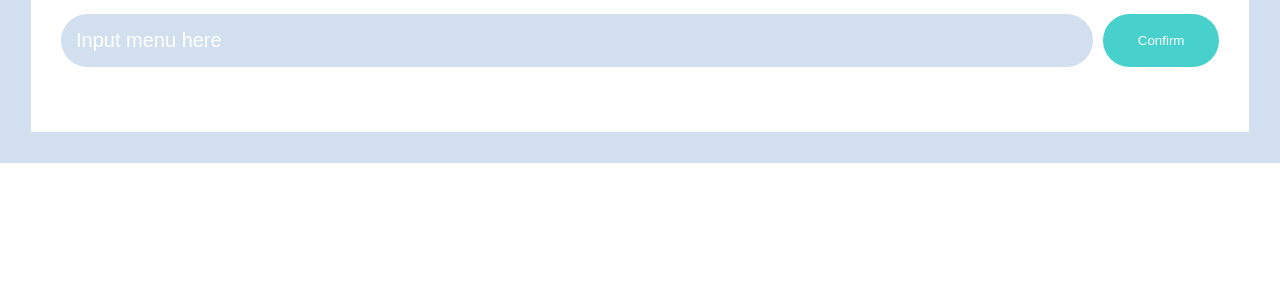
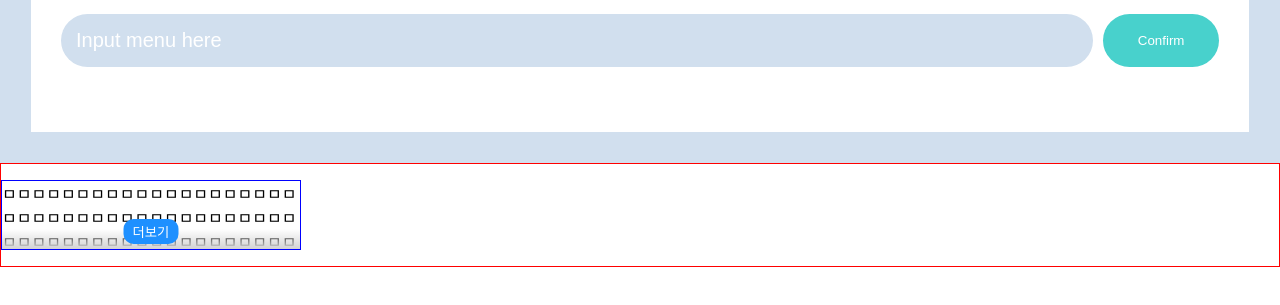
Before and after one commit to rlawksml/JS-2022, a plain HTML site: page index_3.html in a window 1280 px wide. Shown: the part 285-590 px from the top of the page. Drawn offline with Linux system fonts and the light colour scheme.

Commit message:
가리기 연습중

```diff
--- a/index3.js
+++ b/index3.js
@@ -61,3 +61,16 @@ document.querySelector('#input-btn').addEventListener('click', (e) => {
   }
   CountingItems();
 });
+
+// test
+
+var word_length = document.querySelector('.test-text').innerText.length;
+
+if (word_length >= 50) {
+  document.querySelector('.test-text').style.height = 70 + 'px';
+}
+
+function click_moreView(e) {
+  e.closest('p').style.height = 'auto';
+  e.closest('p').style.backgroundColor = 'none';
+}
--- a/index_3.html
+++ b/index_3.html
@@ -1,20 +1,18 @@
 <!DOCTYPE html>
 <html lang="ko">
-
   <head>
-  <meta charset="UTF-8">
-  <meta http-equiv="X-UA-Compatible" content="IE=edge">
-  <meta name="viewport" content="width=device-width, initial-scale=1.0">
+    <meta charset="UTF-8" />
+    <meta http-equiv="X-UA-Compatible" content="IE=edge" />
+    <meta name="viewport" content="width=device-width, initial-scale=1.0" />
 
     <!-- css -->
-  <link rel="stylesheet" href="./css/test_3.css">
+    <link rel="stylesheet" href="./css/test_3.css" />
     <!-- js -->
     <script defer src="./index3.js"></script>
     <title>Document</title>
   </head>
 
   <body>
-
     <!--
   - 에스프레소 메뉴에 새로운 메뉴를 확인 버튼 또는 엔터키 입력으로 추가한다.
 
@@ -31,9 +29,7 @@
  -->
 
     <div class="container">
-
       <div class="content-wrap">
-
         <div class="whole-menu-title-ct">
           <p class="whole-menu-title-ct__emoji">&#10024;</p>
           <h3 class="whole-menu-title-ct__txt">Manage</h3>
@@ -55,20 +51,27 @@
           </div>
 
           <div class="menu-mananging-inputBox">
-          <input id="newMenu-input" class="menu-mananging-inputBox__input" type="text" placeholder="Input menu here">
+            <input
+              id="newMenu-input"
+              class="menu-mananging-inputBox__input"
+              type="text"
+              placeholder="Input menu here"
+            />
             <button id="input-btn" class="menu-mananging-inputBox__okBtn">Confirm</button>
           </div>
 
-        <div class='menu-list-ct'>
-          <ul id="espresso-menu-list" class="menu-list">
-
-          </ul>
+          <div class="menu-list-ct">
+            <ul id="espresso-menu-list" class="menu-list"></ul>
+          </div>
+        </div>
       </div>
     </div>
 
-    </div>
-
+    <div class="test-message">
+      <p class="test-text">
+        ㅁㅁㅁㅁㅁㅁㅁㅁㅁㅁㅁㅁㅁㅁㅁㅁㅁㅁㅁㅁㅁㅁㅁㅁㅁㅁㅁㅁㅁㅁㅁㅁㅁㅁㅁㅁㅁㅁㅁㅁㅁㅁㅁㅁㅁㅁㅁㅁㅁㅁㅁㅁㅁㅁㅁㅁㅁㅁㅁㅁㅁㅁㅁㅁㅁㅁㅁㅁㅁㅁㅁㅁㅁㅁㅁㅁㅁㅁㅁㅁㅁㅁㅁㅁㅁㅁㅁㅁㅁㅁㅁㅁㅁㅁㅁㅁㅁㅁㅁㅁㅁㅁㅁㅁㅁㅁㅁㅇㄴ러ㅏㅣㄴㅇ머라ㅣㅓㄴㅇ미ㅏ러ㅣㅏㄴㅁ어ㅣㅏ러ㅏㅣㄴㅇ머라ㅣㅓㄴㅁ아ㅣ러ㅏㅣ
+        <button onclick="click_moreView(this)" class="more_view_btn">더보기</button>
+      </p>
     </div>
   </body>
-
 </html>
--- a/scss/test_3.scss
+++ b/scss/test_3.scss
@@ -151,3 +151,40 @@ body {
     }
   }
 }
+
+.test-message {
+  border: 1px solid red;
+  display: flex;
+}
+
+.test-text {
+  border: 1px solid blue;
+  width: 300px;
+  position: relative;
+  overflow: hidden;
+}
+
+.test-text::after {
+  content: '';
+  bottom: 0px;
+  left: 0;
+  position: absolute;
+  width: 100%;
+  height: 30%;
+  background: linear-gradient(0deg, lightgray, transparent);
+}
+
+.more_view_btn {
+  position: absolute;
+  bottom: 5px;
+  left: 50%;
+  transform: translate(-50%);
+  border: none;
+  width: 55px;
+  height: 25px;
+  border-radius: 10px;
+  z-index: 1;
+  color: #fff;
+  background-color: dodgerblue;
+  // box-shadow: ;
+}
```
Also changed, not shown: css/test_3.css, 1 other file. Lines whose indentation alone changed are shown as unchanged.
